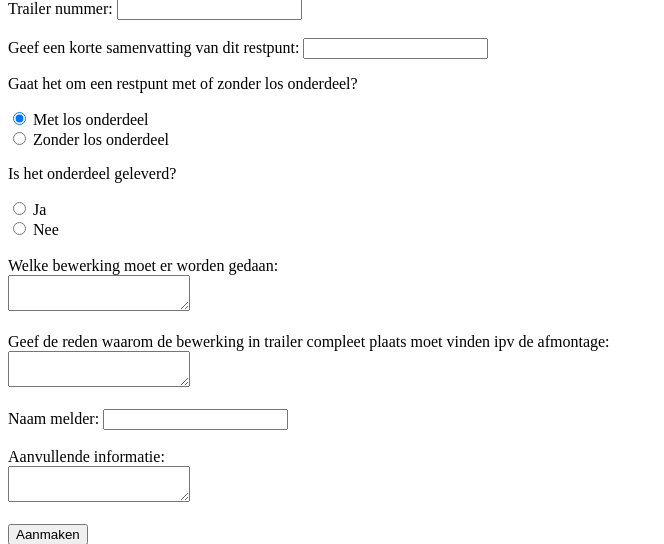
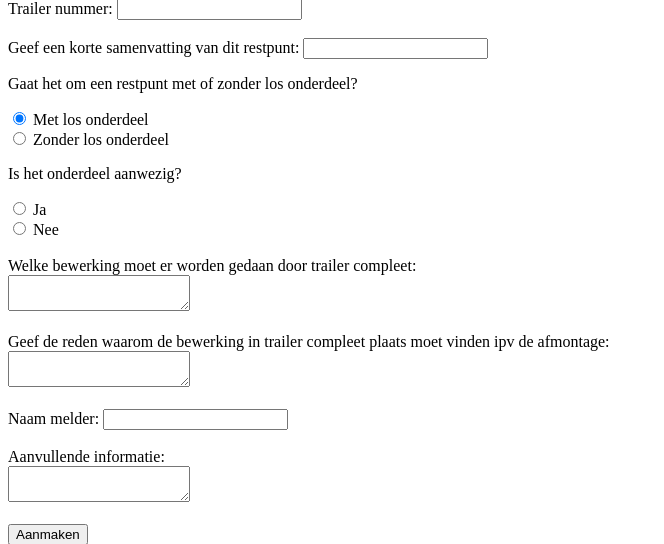
Before and after one commit to casper2614/afmontage_v2, a Django app: page /maak/restpunt/ in a window 1280 px wide, after a click on "true". Shown: the part 107-651 px from the top of the page, without its empty margins (0-664 px from the left). Run offline with Django 5.2, Linux system fonts and the light colour scheme.

Commit message:
Fixed typo

```diff
--- a/logic/templates/create_action.html
+++ b/logic/templates/create_action.html
@@ -23,7 +23,7 @@
         </label><br>
 
         <div id="with-loose-cont" style="display: none;">
-            <p>Is het onderdeel geleverd?</p>
+            <p>Is het onderdeel aanwezig?</p>
             <label>
                 <input type="radio" name="delivered" value="true" required onclick="document.getElementById('contact-cont').style.display = 'none';document.getElementById('delivered-cont').style.display = 'block';document.getElementById('who_contacted').required = false;document.getElementById('result_contact').required = false;document.getElementById('delivery_date').required = false;"> Ja
             </label><br>
@@ -34,7 +34,7 @@
             <div id='delivered-cont' style="display: none;">
                 <p>Is het onderdeel in correcte hoeveelheid aanwezig?</p>
                 <label>
-                    <input type="radio" name="correct_amount" value="true" required onclick="document.getElementById('contact-cont').style.display = 'none';document.getElementById('location-cont').style.display = 'block';"> Ja
+                    <input type="radio" name="correct_amount" value="true" onclick="document.getElementById('contact-cont').style.display = 'none';document.getElementById('location-cont').style.display = 'block';"> Ja
                 </label><br>
                 <label>
                     <input type="radio" name="correct_amount" value="false" onclick="document.getElementById('contact-cont').style.display = 'block';document.getElementById('location-cont').style.display = 'block';document.getElementById('who_contacted').required = true;document.getElementById('result_contact').required = true;document.getElementById('delivery_date').required = true;"> Nee
@@ -62,7 +62,7 @@
             </div>
         </div>
 
-        <br><label for="description">Welke bewerking moet er worden gedaan:</label><br>
+        <br><label for="description">Welke bewerking moet er worden gedaan door trailer compleet:</label><br>
         <textarea name="description" id="description" required></textarea><br><br>
 
         <label for="reason">Geef de reden waarom de bewerking in trailer compleet plaats moet vinden ipv de afmontage:</label><br>
```
